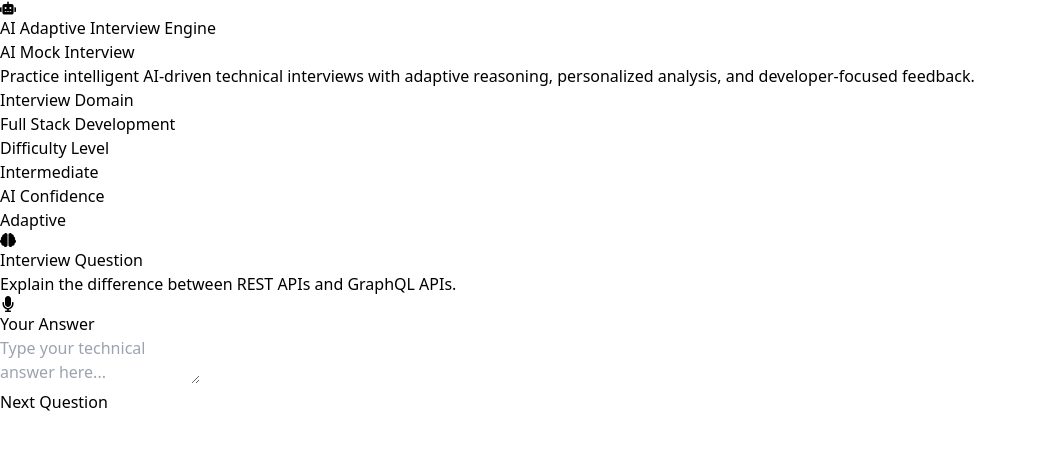
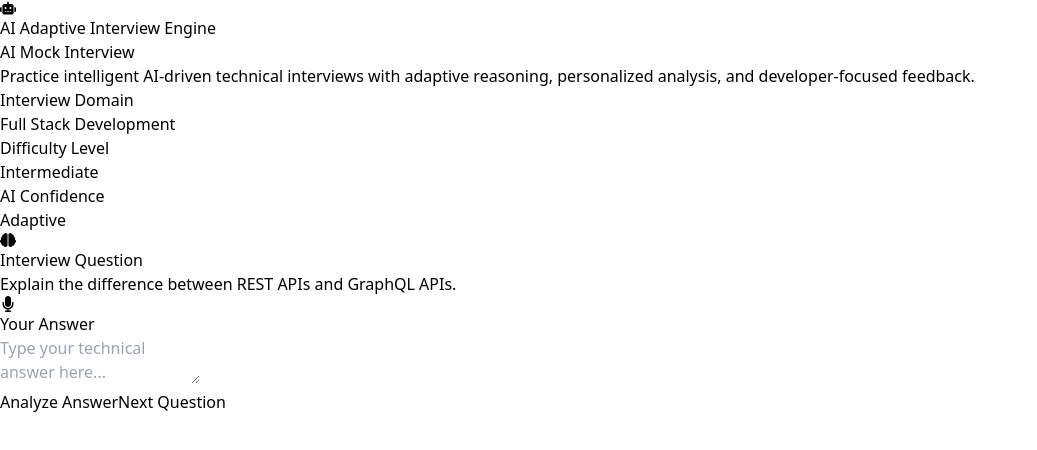
Before and after one commit to anupalla15/levelup-ai, a React (Vite) app: page /interview in a window 1280 px wide. Shown: the top 450 px of the page, without its empty margins (0-1037 px from the left). Built offline with nearby package versions, Linux system fonts and the light colour scheme.

Commit message:
Integrated Groq AI interview analysis

```diff
--- a/package.json
+++ b/package.json
@@ -10,6 +10,7 @@
     "preview": "vite preview"
   },
   "dependencies": {
+    "axios": "^1.17.0",
     "framer-motion": "^12.40.0",
     "react": "^19.2.6",
     "react-dom": "^19.2.6",
--- a/src/pages/Interview.jsx
+++ b/src/pages/Interview.jsx
@@ -1,4 +1,5 @@
 import { useState } from "react";
+import axios from "axios";
 import { motion } from "framer-motion";
 import {
   FaRobot,
@@ -10,28 +11,65 @@ function Interview() {
 
   const questions = [
     "Explain the difference between REST APIs and GraphQL APIs.",
-
     "What is React Virtual DOM and why is it important?",
-
     "Explain asynchronous programming in JavaScript.",
-
     "What are the advantages of microservices architecture?",
-
     "Explain the difference between SQL and NoSQL databases."
   ];
 
   const [currentQuestion, setCurrentQuestion] = useState(0);
 
+  const [answer, setAnswer] = useState("");
+
+  const [feedback, setFeedback] = useState("");
+
+  const [loading, setLoading] = useState(false);
+
   const nextQuestion = () => {
+
     if (currentQuestion < questions.length - 1) {
+
       setCurrentQuestion(currentQuestion + 1);
+
+      setAnswer("");
+
+      setFeedback("");
     }
   };
 
+  const analyzeAnswer = async () => {
+
+    if (!answer) return;
+
+    setLoading(true);
+
+    try {
+
+      const response = await axios.post(
+        "http://127.0.0.1:8000/analyze",
+        {
+          answer: answer,
+        }
+      );
+
+      setFeedback(response.data.feedback);
+
+    } catch (error) {
+
+      console.log(error);
+
+      setFeedback("Error analyzing answer.");
+
+    }
+
+    setLoading(false);
+  };
+
   return (
+
     <div className="min-h-screen bg-[#060816] text-white px-6 py-20 relative overflow-hidden">
 
-      {/* BACKGROUND GLOW */}
+      {/* BACKGROUND */}
       <div className="absolute top-0 left-0 w-[500px] h-[500px] bg-purple-500/20 blur-[140px] rounded-full"></div>
 
       <div className="absolute bottom-0 right-0 w-[500px] h-[500px] bg-blue-500/20 blur-[140px] rounded-full"></div>
@@ -65,7 +103,7 @@ function Interview() {
 
         </motion.div>
 
-        {/* MAIN INTERVIEW CARD */}
+        {/* MAIN CARD */}
         <motion.div
           initial={{ opacity: 0, scale: 0.96 }}
           animate={{ opacity: 1, scale: 1 }}
@@ -77,6 +115,7 @@ function Interview() {
           <div className="grid md:grid-cols-3 gap-6 mb-10">
 
             <div className="bg-black/30 border border-white/10 rounded-3xl p-6">
+
               <p className="text-gray-400 mb-3">
                 Interview Domain
               </p>
@@ -84,9 +123,11 @@ function Interview() {
               <h2 className="text-2xl font-semibold">
                 Full Stack Development
               </h2>
+
             </div>
 
             <div className="bg-black/30 border border-white/10 rounded-3xl p-6">
+
               <p className="text-gray-400 mb-3">
                 Difficulty Level
               </p>
@@ -94,9 +135,11 @@ function Interview() {
               <h2 className="text-2xl font-semibold text-purple-400">
                 Intermediate
               </h2>
+
             </div>
 
             <div className="bg-black/30 border border-white/10 rounded-3xl p-6">
+
               <p className="text-gray-400 mb-3">
                 AI Confidence
               </p>
@@ -104,6 +147,7 @@ function Interview() {
               <h2 className="text-2xl font-semibold text-blue-400">
                 Adaptive
               </h2>
+
             </div>
 
           </div>
@@ -122,12 +166,14 @@ function Interview() {
             </div>
 
             <div className="bg-black/30 border border-white/10 rounded-3xl p-8 text-lg leading-relaxed">
+
               {questions[currentQuestion]}
+
             </div>
 
           </div>
 
-          {/* ANSWER BOX */}
+          {/* ANSWER */}
           <div className="mb-10">
 
             <div className="flex items-center gap-4 mb-5">
@@ -141,19 +187,49 @@ function Interview() {
             </div>
 
             <textarea
+              value={answer}
+              onChange={(e) => setAnswer(e.target.value)}
               placeholder="Type your technical answer here..."
               className="w-full h-52 bg-black/30 border border-white/10 rounded-3xl p-6 text-white outline-none resize-none text-lg"
             ></textarea>
 
           </div>
 
-          {/* BUTTON */}
-          <button
-            onClick={nextQuestion}
-            className="bg-purple-600 hover:bg-purple-700 hover:scale-105 transition duration-300 px-10 py-5 rounded-full text-lg font-medium shadow-lg shadow-purple-500/30"
-          >
-            Next Question
-          </button>
+          {/* BUTTONS */}
+          <div className="flex gap-5 flex-wrap">
+
+            <button
+              onClick={analyzeAnswer}
+              className="bg-purple-600 hover:bg-purple-700 hover:scale-105 transition duration-300 px-10 py-5 rounded-full text-lg font-medium shadow-lg shadow-purple-500/30"
+            >
+              {loading ? "Analyzing..." : "Analyze Answer"}
+            </button>
+
+            <button
+              onClick={nextQuestion}
+              className="border border-purple-500 hover:bg-purple-500/10 transition duration-300 px-10 py-5 rounded-full text-lg font-medium"
+            >
+              Next Question
+            </button>
+
+          </div>
+
+          {/* FEEDBACK */}
+          {feedback && (
+
+            <div className="mt-10 bg-black/30 border border-white/10 rounded-3xl p-8 whitespace-pre-wrap">
+
+              <h2 className="text-2xl font-bold mb-5 text-purple-400">
+                AI Interview Feedback
+              </h2>
+
+              <p className="text-gray-300 leading-relaxed">
+                {feedback}
+              </p>
+
+            </div>
+
+          )}
 
         </motion.div>
 
```
Also changed, not shown: 1 other file (tests, documents, lock files or other folders).
